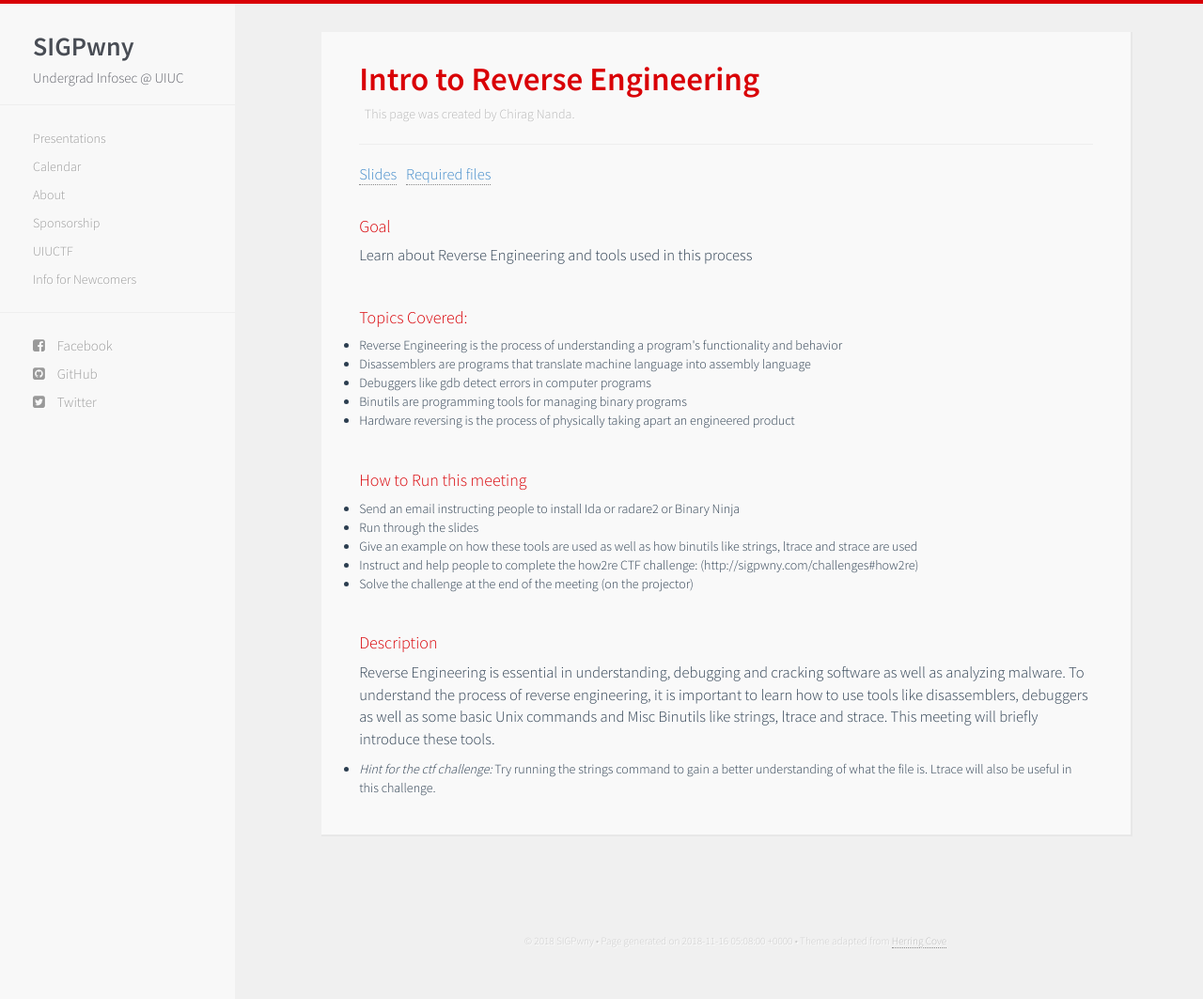
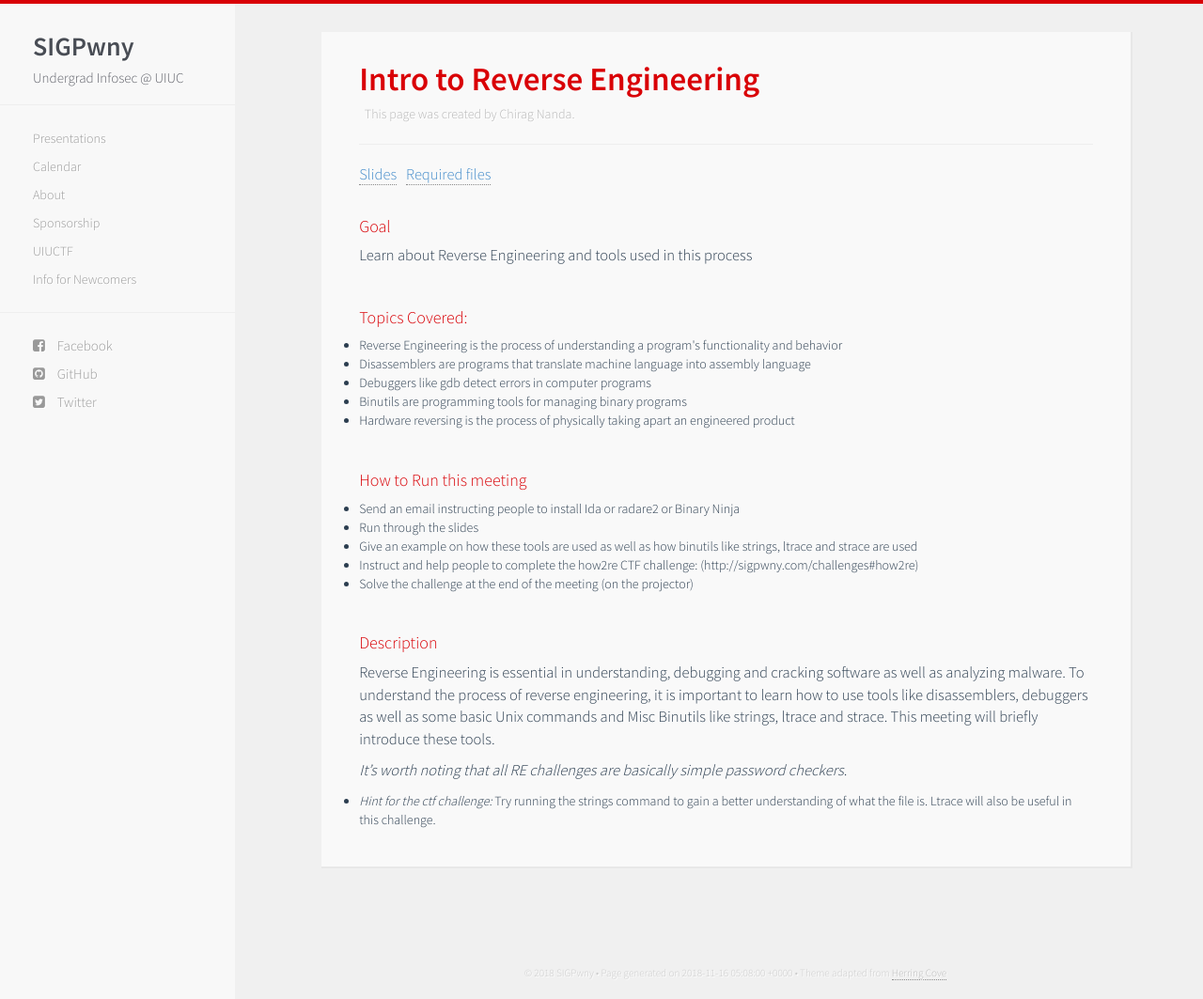
Before and after one commit to sigpwny/sigpwny.github.io-archive, a Jekyll site: the page built from _meetings/intro-re.md, in a window 1280 px wide and 1063 px high. Shown: the whole window at 94% size. Built offline with Jekyll 4.4.1, drawn with Linux system fonts in a browser that asks for light colours; nearby versions of some CDN libraries.

Commit message:
automated

```diff
--- a/_meetings/intro-re.md
+++ b/_meetings/intro-re.md
@@ -25,4 +25,8 @@ list-of-topics: [
 
 {% include single-meeting.html  %}
 Reverse Engineering is essential in understanding, debugging and cracking software as well as analyzing malware. To understand the process of reverse engineering, it is important to learn how to use tools like disassemblers, debuggers as well as some basic Unix commands and Misc Binutils like strings, ltrace and strace. This meeting will briefly introduce these tools.
+
+*It's worth noting that all RE challenges are basically simple password
+checkers*.
+
 * *Hint for the ctf challenge:* Try running the strings command to gain a better understanding of what the file is. Ltrace will also be useful in this challenge.
```
